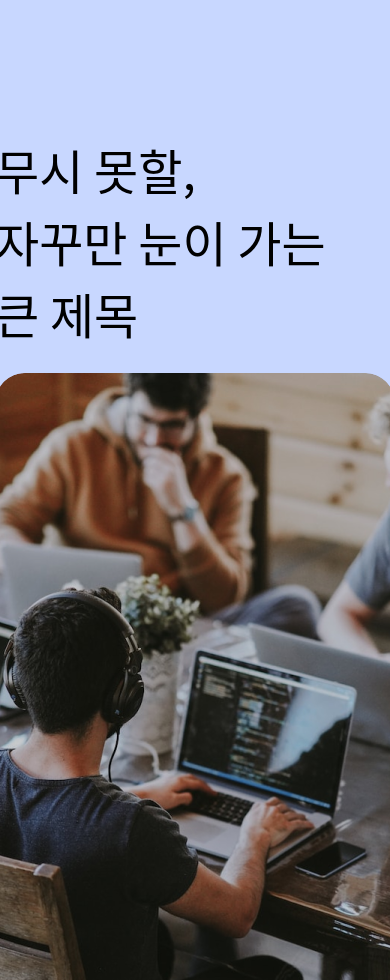
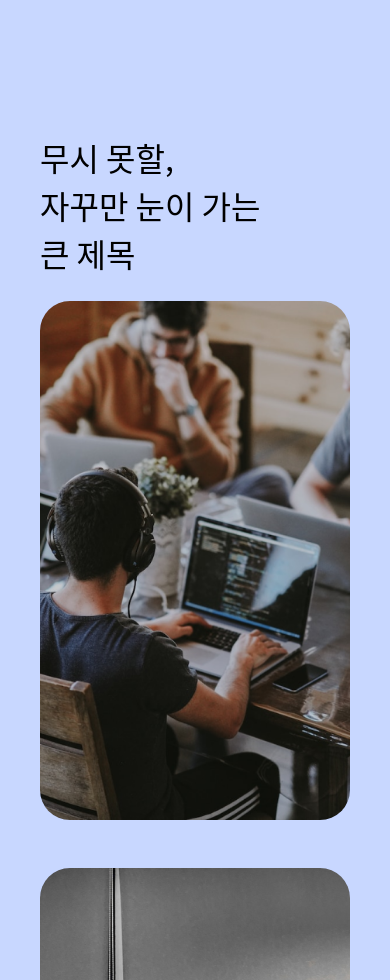
Before and after one commit to KMU-WINK/wink-official-frontend, a Next.js app: page / in a window 390 px wide. Shown: the part 1020-2000 px from the top of the page. Built offline with nearby package versions, Linux system fonts and the light colour scheme.

Commit message:
feat: Content type 2 컴포넌트 구현 및 반응형 적용
- 추후 Content들의 배치 순서가 바뀔 것을 고려하여 임시로 컴포넌트로 분리 해두었습니다.
- Content 간 공통되는 style이 많아서 css 파일은 하나로 통일하였습니다.

```diff
--- a/components/Content1.tsx
+++ b/components/Content1.tsx
@@ -1,4 +1,4 @@
-import styles from "@/styles/Content1.module.css";
+import styles from "@/styles/Content.module.css";
 import Image from "next/image";
 import image1 from "../public/content1_1.png";
 import image2 from "../public/content1_2.png";
--- a/src/styles/Content1.module.css
+++ b/src/styles/Content.module.css
@@ -1,13 +1,13 @@
 .container {
   display: flex;
-  gap: 80px;
+  gap: 6.25px;
 }
 
 .content {
+  padding: 0px 40px;
   display: flex;
   flex-direction: column;
   gap: 70px;
-  width: 400px;
 }
 
 .content > h1,
@@ -29,6 +29,16 @@
   border-radius: 30px;
 }
 
+.image_shadow {
+  box-shadow: 0px 0px 100px rgba(255, 255, 255, 0.1);
+}
+
+.center {
+  display: flex;
+  justify-content: center;
+  align-items: center;
+}
+
 /* Mobile */
 @media (max-width: 700px) {
   .container {
@@ -41,4 +51,8 @@
     display: flex;
     gap: 24px;
   }
+
+  .content > h1 {
+    font-size: 32px;
+  }
 }
```
Also changed, not shown: components/Content2.tsx (added, +15 -0 lines), public/content2_1.png (added).
